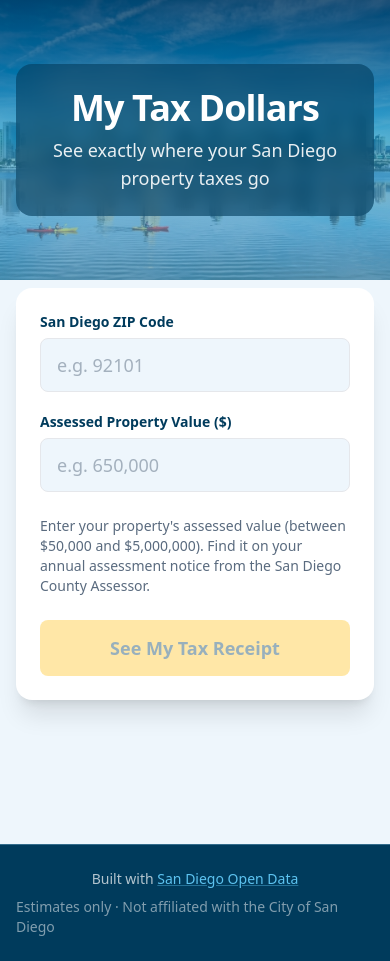
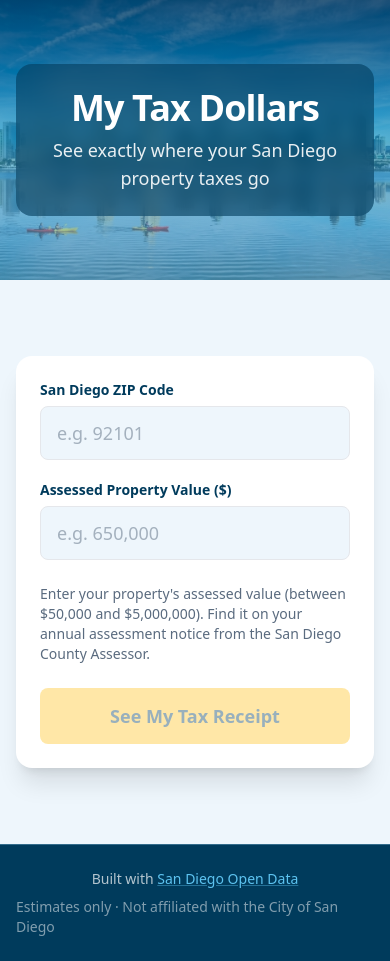
Before and after one commit to neonetizen/tax-dollars, a Next.js app: page / in a window 390 px wide. Built offline with nearby package versions, Linux system fonts and the light colour scheme.

Commit message:
Refactor AppContent layout for improved responsiveness and structure. Updated main container to use flexbox for better alignment and added a wrapper for conditional rendering of loading, input, and receipt phases.

```diff
--- a/src/app/page.tsx
+++ b/src/app/page.tsx
@@ -119,16 +119,17 @@ function AppContent() {
   }, [state, dispatch]);
 
   return (
-    <div className="min-h-screen bg-sd-bg">
+    <div className="flex min-h-screen flex-col bg-sd-bg">
       <HeroHeader />
 
-      <main className="mx-auto max-w-4xl px-4 py-10">
+      <main className="mx-auto flex w-full max-w-4xl flex-1 items-center px-4 py-10">
+        <div className="w-full">
           {phase === "loading" && (
             <LoadingScreen loading={state.loading} />
           )}
 
           {phase === "input" && (
-          <div className="-mt-8 rounded-2xl bg-white p-6 shadow-xl sm:p-8">
+            <div className="rounded-2xl bg-white p-6 shadow-xl sm:p-8">
               {errorMsg && (
                 <div className="mb-6 rounded-lg border border-red-200 bg-red-50 px-4 py-3 text-sm font-medium text-red-700">
                   {errorMsg}
@@ -139,7 +140,7 @@ function AppContent() {
           )}
 
           {phase === "receipt" && (
-          <div className="-mt-8">
+            <>
               <TaxReceipt />
               <div className="mt-8 text-center">
                 <button
@@ -149,8 +150,9 @@ function AppContent() {
                   Calculate Again
                 </button>
               </div>
+            </>
+          )}
         </div>
-        )}
       </main>
     </div>
   );
```
Lines whose indentation alone changed are shown as unchanged.
